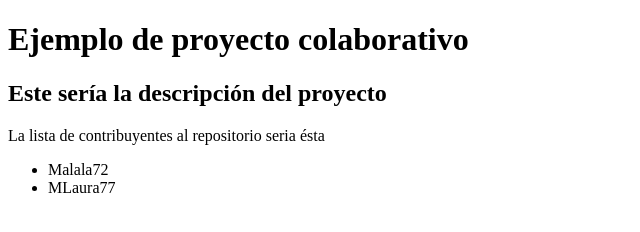
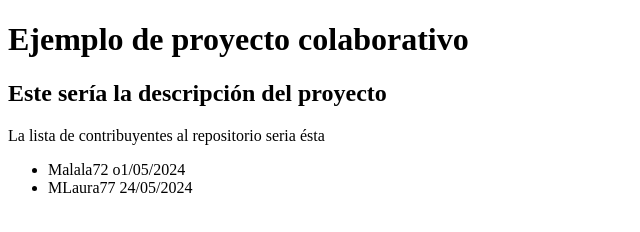
Before and after one commit to MLaura77/Proyecto1-copy, a plain HTML site: page index.html in a window 1280 px wide. Shown: the whole page, without its empty margins (0-640 px from the left). Drawn offline with Linux system fonts and the light colour scheme.

Commit message:
Update index.html
Añadiendo fecha de inicio de colaboraciión

```diff
--- a/index.html
+++ b/index.html
@@ -11,8 +11,8 @@
     <h2>Este sería la descripción del proyecto</h2>
        <p>La lista de contribuyentes al repositorio seria ésta</p>
        <ul>
-           <li>Malala72 </li>
-           <li>MLaura77 </li>
+           <li>Malala72  o1/05/2024</li>
+           <li>MLaura77 24/05/2024</li>
        </ul>
    </header>
 </body>
```
